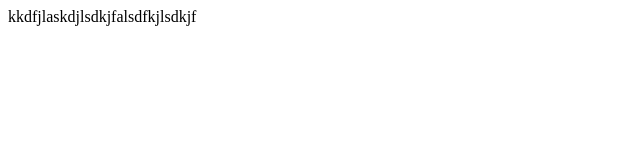
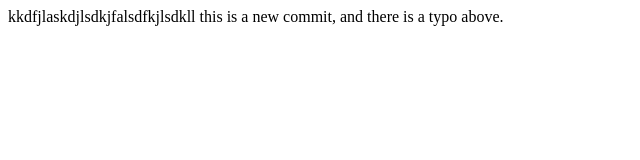
Before and after one commit to db192/test, a plain HTML site: page index.html in a window 1280 px wide. Shown: the whole page, without its empty margins (0-640 px from the left). Drawn offline with Linux system fonts and the light colour scheme.

Commit message:
Changes to be committed:

```diff
--- a/index.html
+++ b/index.html
@@ -1,5 +1,8 @@
 <html>
 	<body>
-kkdfjlaskdjlsdkjfalsdfkjlsdkjf
+kkdfjlaskdjlsdkjfalsdfkjlsdkll
+
+this is a new commit, and there is a typo above.
+
 	</body>
 </html>
```
